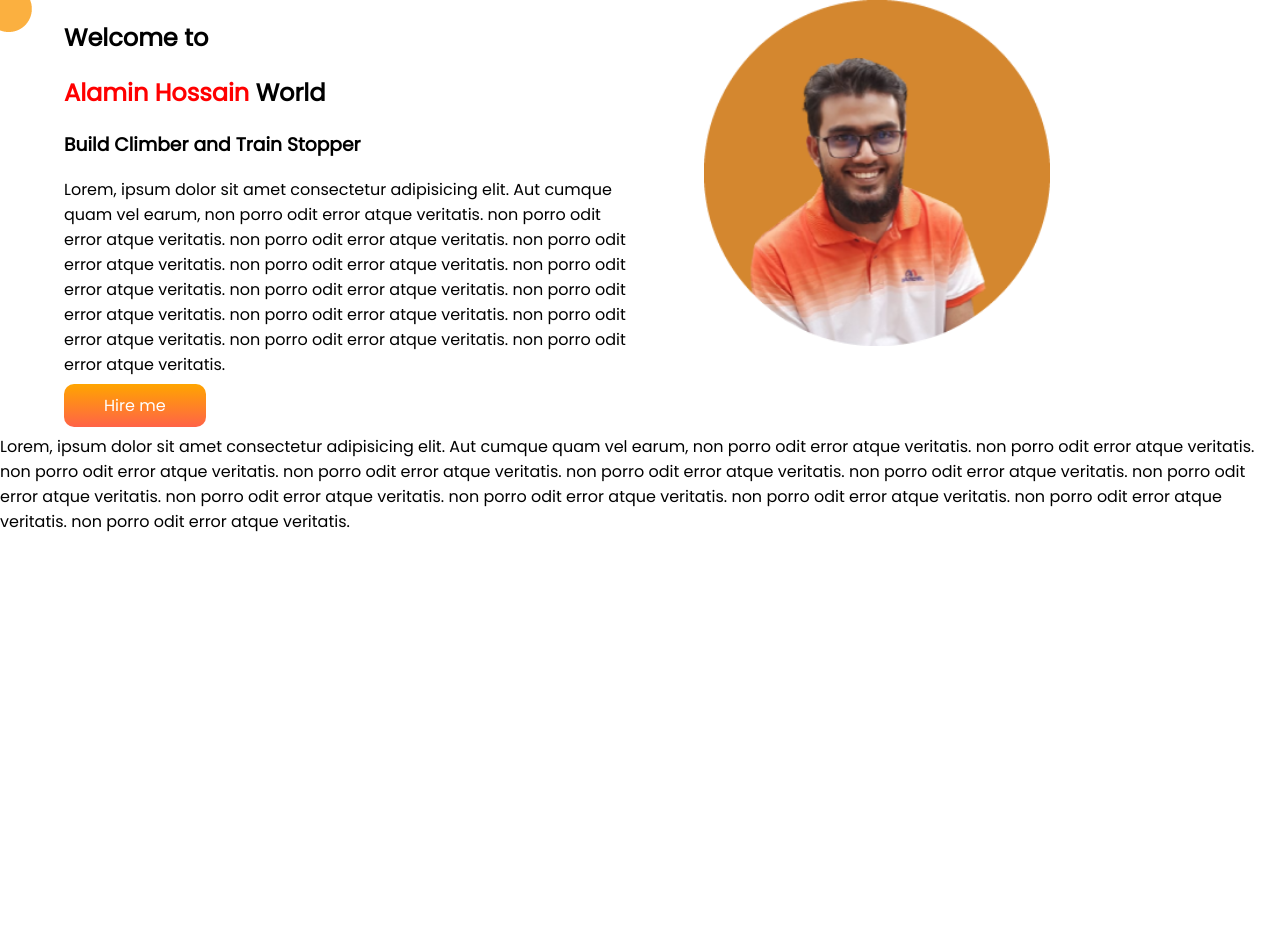
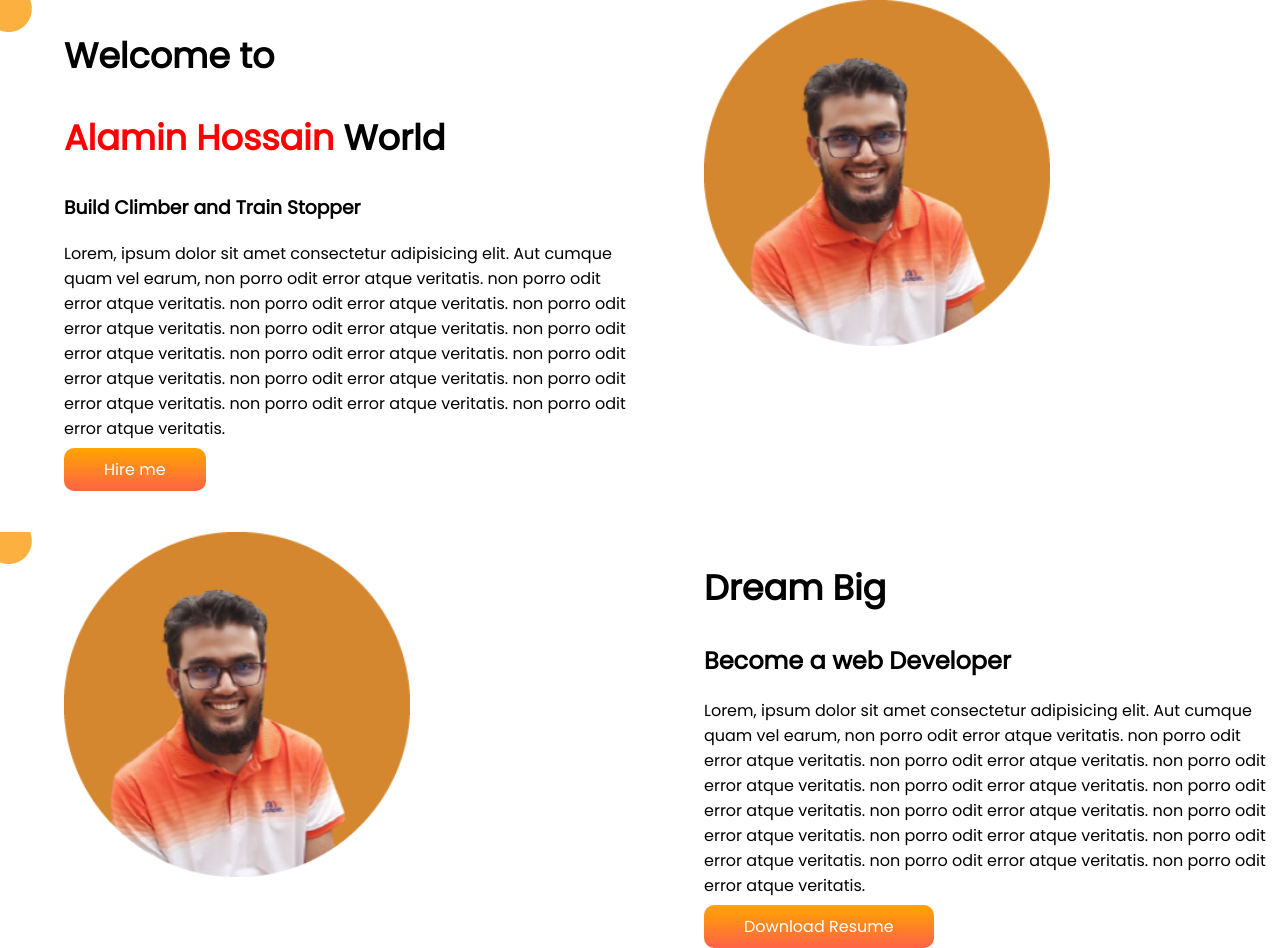
Before and after one commit to Alamin716/3rd-repo, a plain HTML site: page index.html in a window 1280 px wide. Before the commit the page ends 800 px from the top, so only its background shows below. Drawn offline with Linux system fonts and the light colour scheme.

Commit message:
new added

```diff
--- a/index.html
+++ b/index.html
@@ -9,6 +9,7 @@
     <link rel="preconnect" href="https://fonts.googleapis.com">
     <link rel="preconnect" href="https://fonts.gstatic.com" crossorigin>
     <link href="https://fonts.googleapis.com/css2?family=Poppins&display=swap" rel="stylesheet">
+    <link rel="shortcut icon" href="image/firefox.png" type="image/x-icon">
     <title>Alamin Portfolio</title>
 </head>
 
@@ -32,6 +33,13 @@
             <img src="image\Alamin.png" alt="This is alamin image">
         </div>
     </section>
+    <section class="dream-big">
+        <div class="half-width">
+            <img src="image/Alamin.png" alt="This is Alamin image">
+        </div>
+        <div class="half-width">
+            <h1>Dream Big</h1>
+            <h2>Become a web Developer</h2>
             <p>Lorem, ipsum dolor sit amet consectetur adipisicing elit. Aut cumque quam vel earum,
                 non porro odit error atque veritatis. non porro odit error atque veritatis.
                 non porro odit error atque veritatis. non porro odit error atque veritatis.
@@ -40,6 +48,10 @@
                 non porro odit error atque veritatis. non porro odit error atque veritatis.
                 non porro odit error atque veritatis. non porro odit error atque veritatis.
             </p>
+            <a class="link-button" href="google.com" target="_blank">Download Resume</a>
+        </div>
+
+    </section>
 </body>
 
 </html>
--- a/style.css
+++ b/style.css
@@ -34,3 +34,14 @@ section {
     background-repeat: no-repeat;
 
 }
+
+.dream-big {
+    background-image: url(image/background.png);
+    background-repeat: no-repeat;
+    margin-top: 50px;
+
+}
+
+h1 {
+    font-size: 35px;
+}
```
Lines whose indentation alone changed are shown as unchanged.
